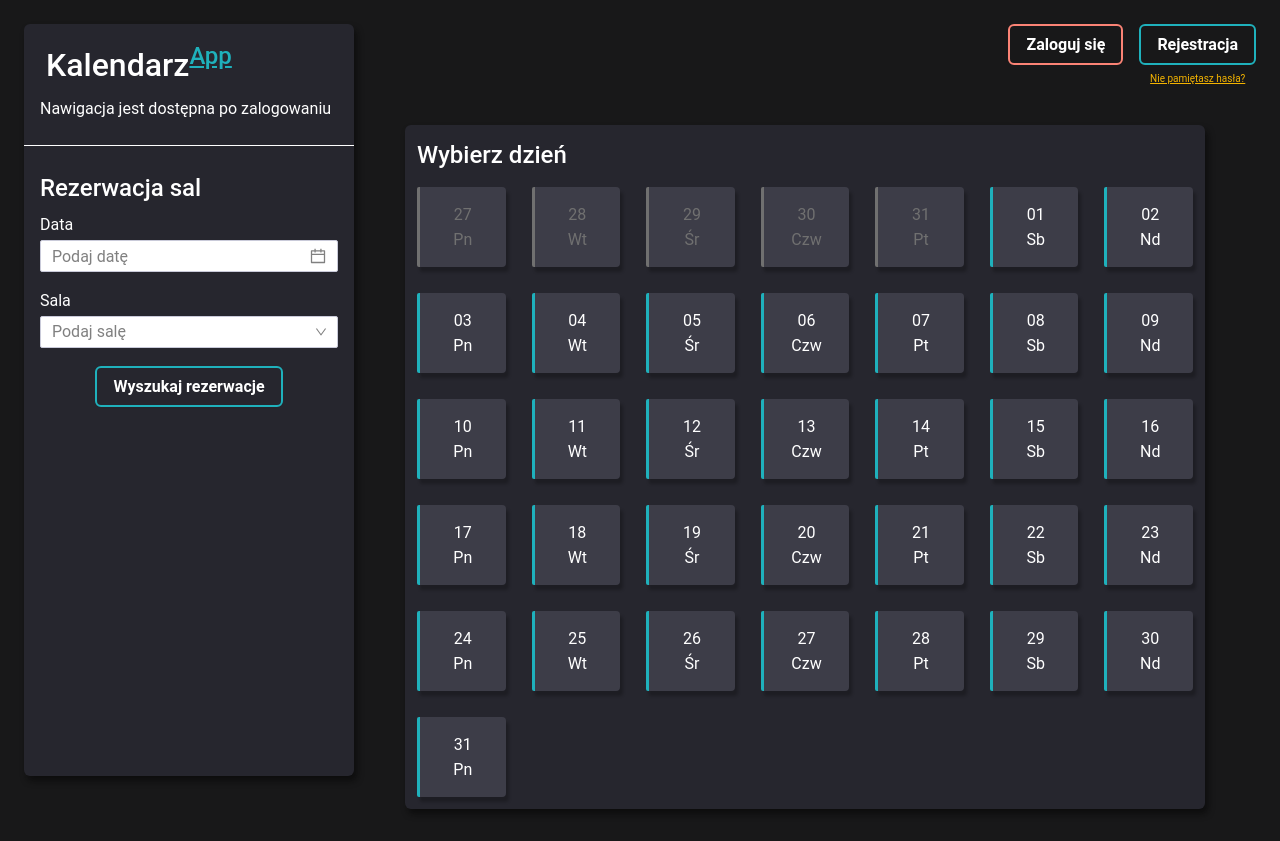
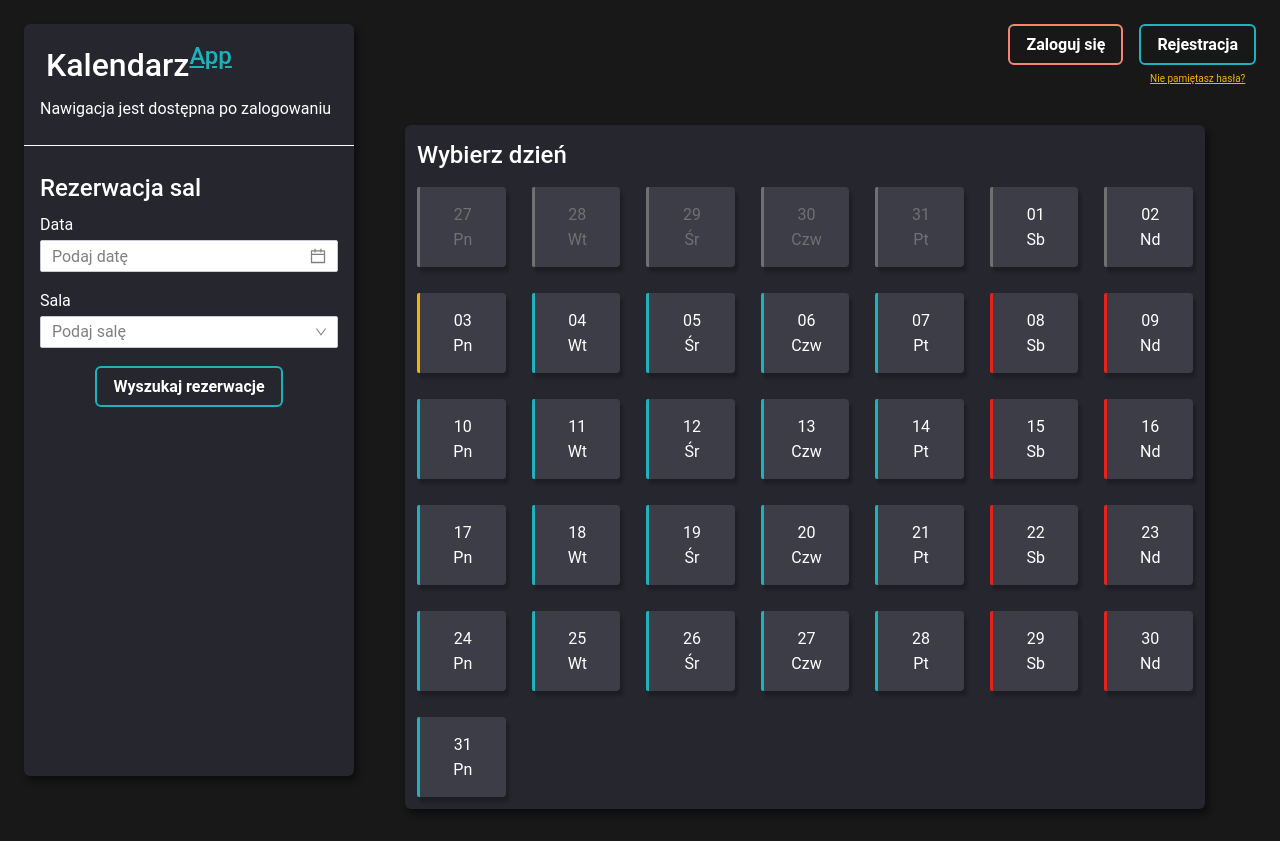
Before and after one commit to Terminatt/kalendarz-app, a React (Create React App) app in the folder front/: page / in a window 1280 px wide. Built offline with nearby package versions, Linux system fonts and the light colour scheme; no server answers.

Commit message:
feat(front): add day types to calendar

```diff
--- a/front/src/components/Calendar/Calendar.tsx
+++ b/front/src/components/Calendar/Calendar.tsx
@@ -1,5 +1,7 @@
-import { isNumber } from '@utils/general';
-import dayjs from 'dayjs';
+import {
+    isBeforeToday, isNumber, isToday, isWeekend,
+} from '@utils/general';
+import dayjs, { Dayjs } from 'dayjs';
 import React, { useEffect, useState } from 'react';
 import { dayNames } from '@constants/constants';
 import CalendarItem, { CalendarItemType } from './CalendarItem/CalendarItem';
@@ -11,22 +13,28 @@ export interface CalendarDay {
     dayName: string;
     type: CalendarItemType;
 }
+export type EvaluateTypeHandler = (date: Dayjs) => CalendarItemType;
 
-export function createDayList(year: number, month: number): CalendarDay[] {
+export function createDayList(year: number, month: number, evaluateType: EvaluateTypeHandler): CalendarDay[] {
     const dayList: CalendarDay[] = [];
     const date = new Date(year, month, 1);
     const numberOfDays = dayjs(date).daysInMonth();
 
     for (let i = 0; i < numberOfDays; i++) {
-        const dayNumber = dayjs(date).add(i, 'day').day();
+        const dateTmp = dayjs(date).add(i, 'day');
+        const dayNumber = dateTmp.day();
         dayList.push(
-            { dayNumber: i < 9 ? `0${i + 1}` : `${i + 1}`, dayName: dayNames[dayNumber], type: CalendarItemType.NORMAL },
+            {
+                dayNumber: i < 9 ? `0${i + 1}` : `${i + 1}`,
+                dayName: dayNames[dayNumber],
+                type: evaluateType(dateTmp),
+            },
         );
     }
     return dayList;
 }
 
-export function createLastWeekList(year: number, month: number): CalendarDay[] {
+export function createLastWeekList(year: number, month: number, evaluateType: EvaluateTypeHandler): CalendarDay[] {
     const dayList: CalendarDay[] = [];
     const date = new Date(year, month, 1);
     const lastDay = dayjs(date).endOf('month');
@@ -36,19 +44,48 @@ export function createLastWeekList(year: number, month: number): CalendarDay[] {
         const dateTmp = dayjs(lastDay).subtract(i, 'day');
         const dayNumber = dateTmp.day();
         dayList.push(
-            { dayNumber: `${dateTmp.format('DD')}`, dayName: dayNames[dayNumber], type: CalendarItemType.ANOTHER_MONTH_DAY },
+            {
+                dayNumber: `${dateTmp.format('DD')}`,
+                dayName: dayNames[dayNumber],
+                type: evaluateType(dateTmp),
+            },
         );
     }
     return dayList;
 }
 
 const Calendar: React.FC = () => {
+    const [today, setToday] = useState<Dayjs | null>(null);
     const [selectedYear, setYear] = useState<number | null>(null);
     const [selectedMonth, setMonth] = useState<number | null>(null);
     const [daysInMonth, setDaysInMonth] = useState<CalendarDay[]>([]);
 
+    const evaluateCurrentMonthDayType = (current: Dayjs): CalendarItemType => {
+        if (isBeforeToday(current)) {
+            return CalendarItemType.BEFORE_TODAY;
+        }
+
+        if (isToday(current)) {
+            return CalendarItemType.TODAY;
+        }
+
+        if (isWeekend(current)) {
+            return CalendarItemType.DAYOFF;
+        }
+
+        return CalendarItemType.NORMAL;
+    };
+
+    const createDaysInMonth = (_selectedYear: number, _selectedMonth: number): CalendarDay[] => {
+        const dayList = createDayList(_selectedYear, _selectedMonth, evaluateCurrentMonthDayType);
+        const weekMonthBefore = createLastWeekList(_selectedYear, _selectedMonth - 1, () => CalendarItemType.ANOTHER_MONTH_DAY);
+
+        return [...weekMonthBefore, ...dayList];
+    };
+
     useEffect(() => {
         const currentDate = dayjs();
+        setToday(today);
         setYear(currentDate.year());
         setMonth(currentDate.month());
     }, []);
@@ -58,10 +95,7 @@ const Calendar: React.FC = () => {
             return;
         }
 
-        const dayList = createDayList(selectedYear, selectedMonth);
-        const weekMonthBefore = createLastWeekList(selectedYear, selectedMonth - 1);
-
-        setDaysInMonth([...weekMonthBefore, ...dayList]);
+        setDaysInMonth(createDaysInMonth(selectedYear, selectedMonth));
     }, [selectedMonth]);
 
     return (
--- a/front/src/components/Calendar/CalendarItem/CalendarItem.less
+++ b/front/src/components/Calendar/CalendarItem/CalendarItem.less
@@ -17,4 +17,16 @@
     color: @calendar-day-disabled;
     cursor: not-allowed;
   }
+
+  &-before-today {
+    border-color: @calendar-day-disabled;
+  }
+
+  &-today {
+    border-color: @link-color;
+  }
+
+  &-dayoff {
+    border-color: @red-color;
+  }
 }
--- a/front/src/components/Calendar/CalendarItem/CalendarItem.tsx
+++ b/front/src/components/Calendar/CalendarItem/CalendarItem.tsx
@@ -4,6 +4,7 @@ import './CalendarItem.less';
 
 export enum CalendarItemType {
   ANOTHER_MONTH_DAY = 'another-month-day',
+  BEFORE_TODAY = 'before-today',
   TODAY = 'today',
   NORMAL = 'normal',
   DAYOFF = 'dayoff',
--- a/front/src/components/ReservationSearch/ReservationSearch.tsx
+++ b/front/src/components/ReservationSearch/ReservationSearch.tsx
@@ -6,6 +6,7 @@ import CustomButton from '@components/CustomButton/CustomButton';
 import { Dayjs } from 'dayjs';
 
 import './ReservationSearch.less';
+import { isBeforeToday } from '@utils/general';
 
 const { Option } = Select;
 const { useForm } = Form;
@@ -13,11 +14,7 @@ const { useForm } = Form;
 const ReservationSearch: React.FC = () => {
     const [form] = useForm();
 
-    const disabledDates = useCallback((current: Dayjs): boolean => {
-        const today = new Date();
-        today.setDate(today.getDate() - 1);
-        return current.valueOf() < today.valueOf();
-    }, []);
+    const disabledDates = useCallback((current: Dayjs): boolean => isBeforeToday(current), []);
 
     return (
         <div className="reservation-search">
--- a/front/src/index.tsx
+++ b/front/src/index.tsx
@@ -3,12 +3,14 @@ import ReactDOM from 'react-dom';
 import { Provider } from 'react-redux';
 import { BrowserRouter } from 'react-router-dom';
 import dayjs from 'dayjs';
+import isToday from 'dayjs/plugin/isToday';
 import reportWebVitals from './reportWebVitals';
 import { store } from './store';
 import App from './App';
 import 'dayjs/locale/pl';
 
 dayjs.locale('pl');
+dayjs.extend(isToday);
 
 ReactDOM.render(
     <React.StrictMode>
--- a/front/src/styles/variables.less
+++ b/front/src/styles/variables.less
@@ -7,7 +7,7 @@
 @primary-color: #1fb1bc;
 @warning-color: #FB8375;
 @link-color: #F3B300;
-@error-color: #E5231B;
+@red-color: #E5231B;
 @heading-color: #FFFFFF;
 @text-color: #FFFFFF;
 @border-color-base: #C9CAD9;
--- a/front/src/utils/general.ts
+++ b/front/src/utils/general.ts
@@ -1,3 +1,20 @@
+import { Dayjs } from 'dayjs';
+
 export function isNumber(value: unknown): value is number {
     return typeof value === 'number';
 }
+
+export function isBeforeToday(current: Dayjs): boolean {
+    const today = new Date();
+    today.setDate(today.getDate() - 1);
+    return current.valueOf() < today.valueOf();
+}
+
+export function isToday(current: Dayjs): boolean {
+    return current.isToday();
+}
+
+export function isWeekend(current: Dayjs): boolean {
+    const dayNumber = current.day();
+    return dayNumber === 0 || dayNumber === 6;
+}
```
